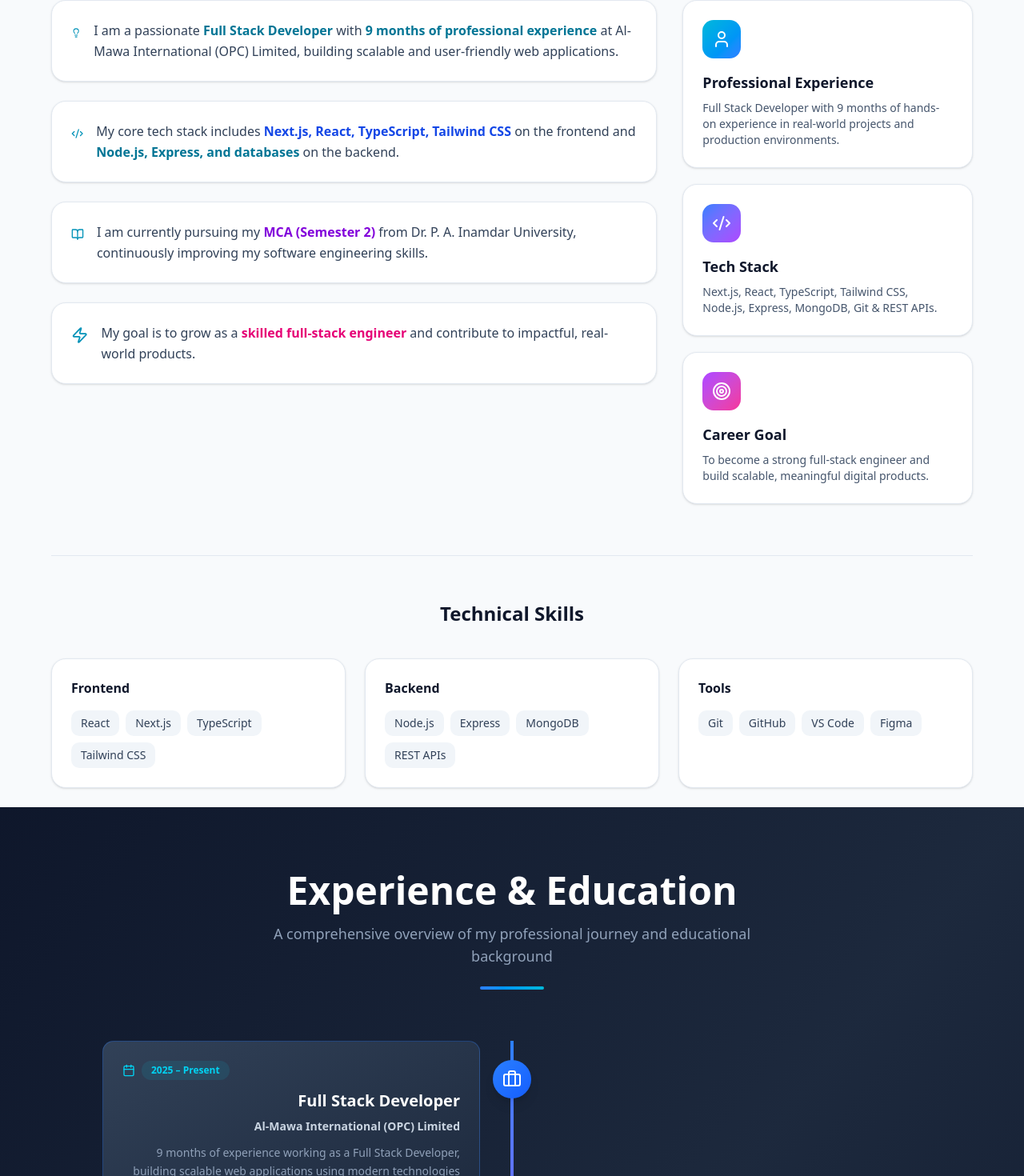
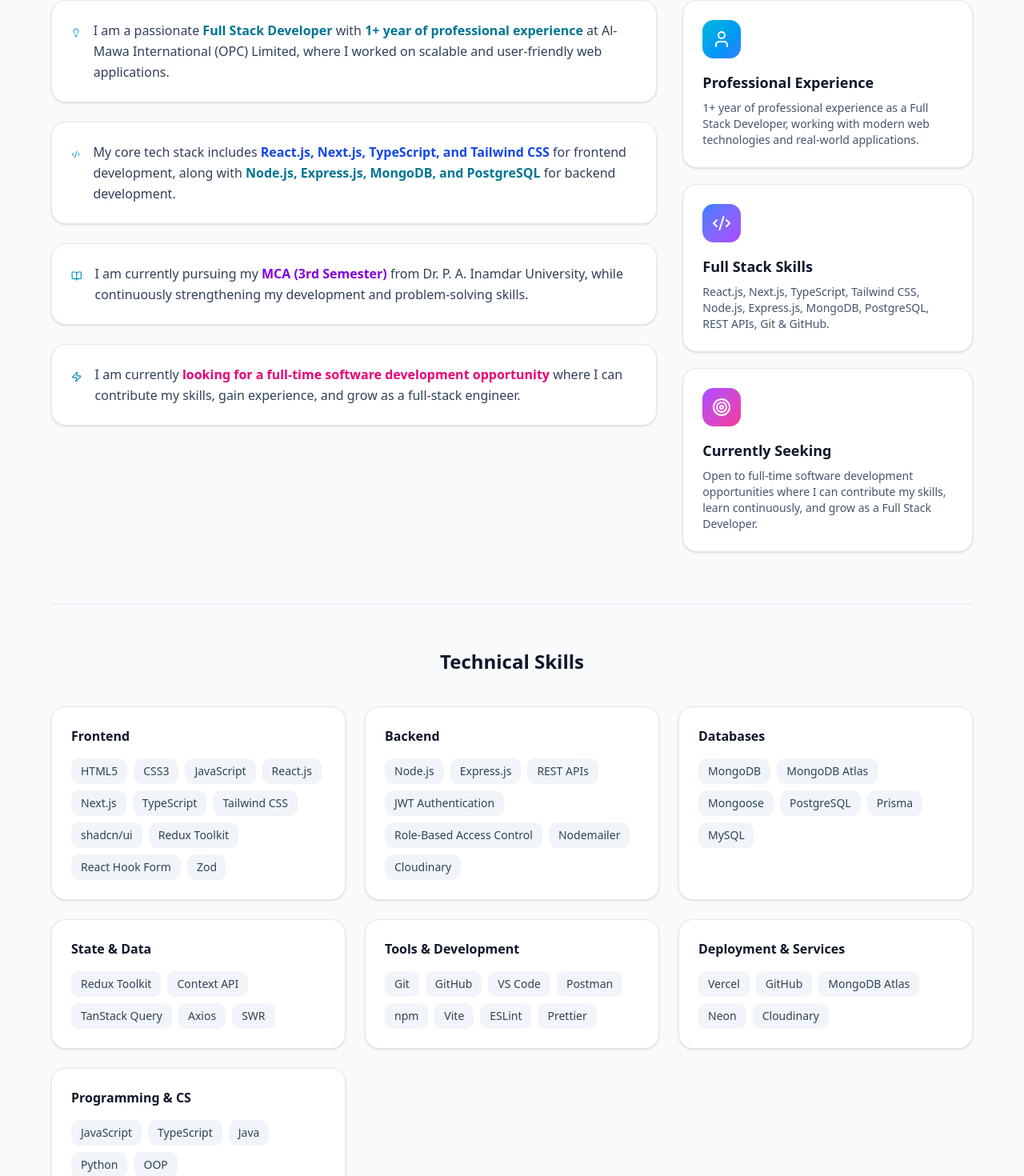
Before and after one commit to ahmadrazanawab/ahmad-raza-portfolio, a Next.js app: page / in a window 1280 px wide. Shown: the part 1153-2623 px from the top of the page at 80% size. Built offline with nearby package versions, Linux system fonts and the light colour scheme.

Commit message:
Update portfolio profile and career information

```diff
--- a/app/components/AboutSection.tsx
+++ b/app/components/AboutSection.tsx
@@ -6,36 +6,122 @@ import { User, Code2, Target, Zap, BookOpen, Lightbulb } from "lucide-react";
 export default function AboutSection() {
     const [hoveredCard, setHoveredCard] = useState<number | null>(null);
 
+
     const highlights = [
         {
             id: 1,
             icon: User,
             title: "Professional Experience",
-            desc: "Full Stack Developer with 9 months of hands-on experience in real-world projects and production environments.",
+            desc: "1+ year of professional experience as a Full Stack Developer, working with modern web technologies and real-world applications.",
             color: "from-cyan-500 to-blue-500",
         },
         {
             id: 2,
             icon: Code2,
-            title: "Tech Stack",
-            desc: "Next.js, React, TypeScript, Tailwind CSS, Node.js, Express, MongoDB, Git & REST APIs.",
+            title: "Full Stack Skills",
+            desc: "React.js, Next.js, TypeScript, Tailwind CSS, Node.js, Express.js, MongoDB, PostgreSQL, REST APIs, Git & GitHub.",
             color: "from-blue-500 to-purple-500",
         },
         {
             id: 3,
             icon: Target,
-            title: "Career Goal",
-            desc: "To become a strong full-stack engineer and build scalable, meaningful digital products.",
+            title: "Currently Seeking",
+            desc: "Open to full-time software development opportunities where I can contribute my skills, learn continuously, and grow as a Full Stack Developer.",
             color: "from-purple-500 to-pink-500",
         },
     ];
+    // const skills = [
+    //     { category: "Frontend", items: ["React", "Next.js", "TypeScript", "Tailwind CSS"] },
+    //     { category: "Backend", items: ["Node.js", "Express", "MongoDB", "REST APIs"] },
+    //     { category: "Tools", items: ["Git", "GitHub", "VS Code", "Figma"] },
+    // ];
 
     const skills = [
-        { category: "Frontend", items: ["React", "Next.js", "TypeScript", "Tailwind CSS"] },
-        { category: "Backend", items: ["Node.js", "Express", "MongoDB", "REST APIs"] },
-        { category: "Tools", items: ["Git", "GitHub", "VS Code", "Figma"] },
+        {
+            category: "Frontend",
+            items: [
+                "HTML5",
+                "CSS3",
+                "JavaScript",
+                "React.js",
+                "Next.js",
+                "TypeScript",
+                "Tailwind CSS",
+                "shadcn/ui",
+                "Redux Toolkit",
+                "React Hook Form",
+                "Zod",
+            ],
+        },
+        {
+            category: "Backend",
+            items: [
+                "Node.js",
+                "Express.js",
+                "REST APIs",
+                "JWT Authentication",
+                "Role-Based Access Control",
+                "Nodemailer",
+                "Cloudinary",
+            ],
+        },
+        {
+            category: "Databases",
+            items: [
+                "MongoDB",
+                "MongoDB Atlas",
+                "Mongoose",
+                "PostgreSQL",
+                "Prisma",
+                "MySQL",
+            ],
+        },
+        {
+            category: "State & Data",
+            items: [
+                "Redux Toolkit",
+                "Context API",
+                "TanStack Query",
+                "Axios",
+                "SWR",
+            ],
+        },
+        {
+            category: "Tools & Development",
+            items: [
+                "Git",
+                "GitHub",
+                "VS Code",
+                "Postman",
+                "npm",
+                "Vite",
+                "ESLint",
+                "Prettier",
+            ],
+        },
+        {
+            category: "Deployment & Services",
+            items: [
+                "Vercel",
+                "GitHub",
+                "MongoDB Atlas",
+                "Neon",
+                "Cloudinary",
+            ],
+        },
+        {
+            category: "Programming & CS",
+            items: [
+                "JavaScript",
+                "TypeScript",
+                "Java",
+                "Python",
+                "OOP",
+                "Data Structures & Algorithms",
+                "Problem Solving",
+            ],
+        },
     ];
-
     return (
         <section className="relative w-full bg-slate-50 px-4 sm:px-6 py-16 sm:py-20 md:py-6">
             <div className="max-w-6xl mx-auto">
@@ -59,9 +145,16 @@ export default function AboutSection() {
                                 icon: Lightbulb,
                                 text: (
                                     <>
-                                        I am a passionate <span className="font-semibold text-cyan-700">Full Stack Developer</span> with
-                                        <span className="font-semibold text-cyan-700"> 9 months of professional experience</span> at
-                                        Al-Mawa International (OPC) Limited, building scalable and user-friendly web applications.
+                                        I am a passionate{" "}
+                                        <span className="font-semibold text-cyan-700">
+                                            Full Stack Developer
+                                        </span>{" "}
+                                        with{" "}
+                                        <span className="font-semibold text-cyan-700">
+                                            1+ year of professional experience
+                                        </span>{" "}
+                                        at Al-Mawa International (OPC) Limited, where I worked on
+                                        scalable and user-friendly web applications.
                                     </>
                                 ),
                             },
@@ -69,9 +162,15 @@ export default function AboutSection() {
                                 icon: Code2,
                                 text: (
                                     <>
-                                        My core tech stack includes <span className="font-semibold text-blue-700">Next.js, React, TypeScript, Tailwind CSS</span> on
-                                        the frontend and <span className="font-semibold text-cyan-700">Node.js, Express, and databases</span> on
-                                        the backend.
+                                        My core tech stack includes{" "}
+                                        <span className="font-semibold text-blue-700">
+                                            React.js, Next.js, TypeScript, and Tailwind CSS
+                                        </span>{" "}
+                                        for frontend development, along with{" "}
+                                        <span className="font-semibold text-cyan-700">
+                                            Node.js, Express.js, MongoDB, and PostgreSQL
+                                        </span>{" "}
+                                        for backend development.
                                     </>
                                 ),
                             },
@@ -79,8 +178,12 @@ export default function AboutSection() {
                                 icon: BookOpen,
                                 text: (
                                     <>
-                                        I am currently pursuing my <span className="font-semibold text-purple-700">MCA (Semester 2)</span> from
-                                        Dr. P. A. Inamdar University, continuously improving my software engineering skills.
+                                        I am currently pursuing my{" "}
+                                        <span className="font-semibold text-purple-700">
+                                            MCA (3rd Semester)
+                                        </span>{" "}
+                                        from Dr. P. A. Inamdar University, while continuously
+                                        strengthening my development and problem-solving skills.
                                     </>
                                 ),
                             },
@@ -88,8 +191,12 @@ export default function AboutSection() {
                                 icon: Zap,
                                 text: (
                                     <>
-                                        My goal is to grow as a <span className="font-semibold text-pink-600">skilled full-stack engineer</span> and
-                                        contribute to impactful, real-world products.
+                                        I am currently{" "}
+                                        <span className="font-semibold text-pink-600">
+                                            looking for a full-time software development opportunity
+                                        </span>{" "}
+                                        where I can contribute my skills, gain experience, and grow
+                                        as a full-stack engineer.
                                     </>
                                 ),
                             },
--- a/app/components/HeroSection.tsx
+++ b/app/components/HeroSection.tsx
@@ -15,10 +15,15 @@ const HeroSection = () => {
         "TailwindCSS",
     ];
 
+    // const stats = [
+    //     { value: "1 Year", label: "Months Experience", icon: "💼" },
+    //     { value: "20+", label: "Projects Built", icon: "🚀" },
+    //     { value: "Currently", label: "Working", icon: "✨" },
+    // ];
     const stats = [
-        { value: "9+", label: "Months Experience", icon: "💼" },
+        { value: "1+ Year", label: "Professional Experience", icon: "💼" },
         { value: "20+", label: "Projects Built", icon: "🚀" },
-        { value: "Currently", label: "Working", icon: "✨" },
+        { value: "Open", label: "To Opportunities", icon: "✨" },
     ];
 
     return (
@@ -83,7 +88,7 @@ const HeroSection = () => {
                         {/* CTA Buttons */}
                         <div className="flex flex-col sm:flex-row gap-3 sm:gap-4 mb-8">
                             <a
-                                href="/resume/Md-Ahmad-Raza-2026-01-09.pdf"
+                                href="/resume/Md_Ahmad_Raza_Resume_14_6_2026.pdf"
                                 target="_blank"
                                 rel="noopener noreferrer"
                                 className="inline-flex items-center justify-center gap-2 px-6 sm:px-8 py-3 sm:py-4 rounded-xl bg-gradient-to-r from-teal-500 to-cyan-500 text-white font-semibold shadow-lg hover:shadow-xl hover:scale-105 active:scale-95 transition-all duration-300"
--- a/app/components/Timeline.tsx
+++ b/app/components/Timeline.tsx
@@ -14,18 +14,18 @@ type TimelineItem = {
 
 const timelineData: TimelineItem[] = [
     {
-    year: "2025 – Present",
+        year: "May 2025 – June 2026",
         title: "Full Stack Developer",
         org: "Al-Mawa International (OPC) Limited",
-    desc: "9 months of experience working as a Full Stack Developer, building scalable web applications using modern technologies like Next.js, React, TypeScript, and Tailwind CSS.",
+        desc: "Worked as a Full Stack Developer, developing and maintaining web applications using React.js, Next.js, TypeScript, Tailwind CSS, Node.js, Express.js, MongoDB, and REST APIs.",
         type: "work",
         icon: Briefcase,
     },
     {
-    year: "2024 – 2026",
+        year: "2024 – Present",
         title: "Master of Computer Applications (MCA)",
-    org: "Dr. P. A. Inamdar University",
-    desc: "Currently pursuing MCA (Semester 2), focusing on advanced software development, databases, and system design.",
+        org: "Dr. P. A. Inamdar University, Pune",
+        desc: "Currently pursuing MCA and strengthening skills in software development, databases, data structures, system design, and modern web technologies.",
         type: "education",
         icon: BookOpen,
     },
@@ -33,15 +33,15 @@ const timelineData: TimelineItem[] = [
         year: "2020 – 2023",
         title: "Bachelor of Computer Applications (BCA)",
         org: "Abeda Inamdar Senior College, Pune",
-    desc: "Completed graduation with strong foundations in programming, data structures, web technologies, and software engineering.",
+        desc: "Completed BCA with a foundation in programming, database management, data structures, web development, and software engineering.",
         type: "education",
         icon: Award,
     },
     {
-    year: "2020",
+        year: "2018 – 2020",
         title: "Higher Secondary (12th)",
         org: "Anglo Urdu Boy's High School & Junior College, Pune",
-    desc: "Completed 12th with a focus on science and mathematics.",
+        desc: "Completed Higher Secondary education with a foundation in mathematics, computer science, and general academic studies.",
         type: "education",
         icon: Award,
     },
@@ -49,12 +49,11 @@ const timelineData: TimelineItem[] = [
         year: "2018",
         title: "Secondary School (10th)",
         org: "Insan High School, Kishanganj, Bihar",
-    desc: "Completed 10th with a strong academic foundation.",
+        desc: "Completed secondary education and built a strong foundation for higher studies.",
         type: "education",
         icon: Award,
     },
 ];
-
 export default function Timeline() {
     const [hoveredIndex, setHoveredIndex] = useState<number | null>(null);
 
@@ -93,12 +92,10 @@ export default function Timeline() {
                                     {/* Dot */}
                                     <div className="absolute left-6 md:left-1/2 top-6 w-12 h-12 -translate-x-1/2 z-20">
                                         <div
-                      className={`w-12 h-12 rounded-full bg-gradient-to-br ${
-                        item.type === "work"
+                                            className={`w-12 h-12 rounded-full bg-gradient-to-br ${item.type === "work"
                                                     ? "from-blue-500 to-blue-600"
                                                     : "from-purple-500 to-pink-500"
-                      } flex items-center justify-center shadow-lg transition-all duration-300 ${
-                        hoveredIndex === index ? "scale-125 shadow-2xl" : ""
+                                                } flex items-center justify-center shadow-lg transition-all duration-300 ${hoveredIndex === index ? "scale-125 shadow-2xl" : ""
                                                 }`}
                                         >
                                             <Icon className="w-6 h-6 text-white" />
@@ -107,19 +104,16 @@ export default function Timeline() {
 
                                     {/* Content */}
                                     <div
-                    className={`ml-20 md:ml-0 md:w-1/2 ${
-                      isLeft
+                                        className={`ml-20 md:ml-0 md:w-1/2 ${isLeft
                                                 ? "md:pr-10 md:text-right"
                                                 : "md:pl-12 md:ml-auto"
                                             }`}
                                     >
                                         <div
-                      className={`bg-gradient-to-br ${
-                        item.type === "work"
+                                            className={`bg-gradient-to-br ${item.type === "work"
                                                     ? "from-slate-700 to-slate-800 border-blue-500/30"
                                                     : "from-slate-700/50 to-slate-800/50 border-purple-500/30"
-                      } border rounded-xl p-6 transition-all duration-300 hover:shadow-2xl ${
-                        hoveredIndex === index
+                                                } border rounded-xl p-6 transition-all duration-300 hover:shadow-2xl ${hoveredIndex === index
                                                     ? "scale-105 border-opacity-100 shadow-2xl"
                                                     : "border-opacity-50"
                                                 }`}
@@ -146,10 +140,8 @@ export default function Timeline() {
 
                                             {/* Accent line */}
                                             <div
-                        className={`h-0.5 mt-4 transition-all duration-300 ${
-                          hoveredIndex === index ? "w-full" : "w-0"
-                        } bg-gradient-to-r ${
-                          item.type === "work"
+                                                className={`h-0.5 mt-4 transition-all duration-300 ${hoveredIndex === index ? "w-full" : "w-0"
+                                                    } bg-gradient-to-r ${item.type === "work"
                                                         ? "from-blue-500 to-transparent"
                                                         : "from-purple-500 to-transparent"
                                                     }`}
--- a/app/contact/page.tsx
+++ b/app/contact/page.tsx
@@ -103,7 +103,7 @@ const Page = () => {
                                         </div>
                                         <div>
                                             <h4 className="font-semibold text-gray-900 mb-1">Phone</h4>
-                                            <p className="text-gray-600">+91 91234 56789</p>
+                                            <p className="text-gray-600">+91 7870752899</p>
                                         </div>
                                     </div>
                                 </div>
```
Also changed, not shown: app/components/FAQ.tsx (+19 -9 lines), 1 other file (tests, documents, lock files or other folders). Lines whose indentation alone changed are shown as unchanged.
